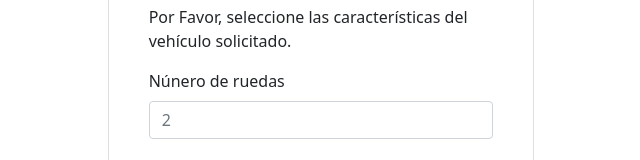
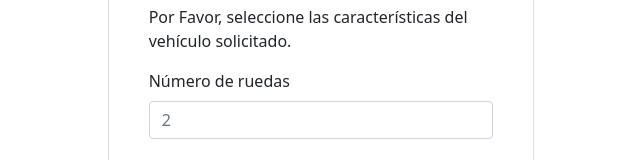
Before and after one commit to jCoceres/Desafio-4-Vehiculos, a plain HTML site: page desafio4/index.html in a window 1280 px wide. Shown: the part 121-281 px from the top of the page, 319-959 px from the left. Drawn offline with nearby package versions, Linux system fonts and the light colour scheme.

Commit message:
corrección texto

```diff
--- a/desafio4/index.html
+++ b/desafio4/index.html
@@ -16,7 +16,7 @@
                 <form class="row g-3 needs-validation" novalidate>
 
                     <div class="mb-3">
-                        <label for="exampleDataList" class="form-label">Núnero de ruedas</label>
+                        <label for="exampleDataList" class="form-label">Número de ruedas</label>
                         <input class="form-control" list="datalistOptions" id="exampleDataList" placeholder="2" required>
                         <datalist id="datalistOptions">
                             <option value="2">
```
